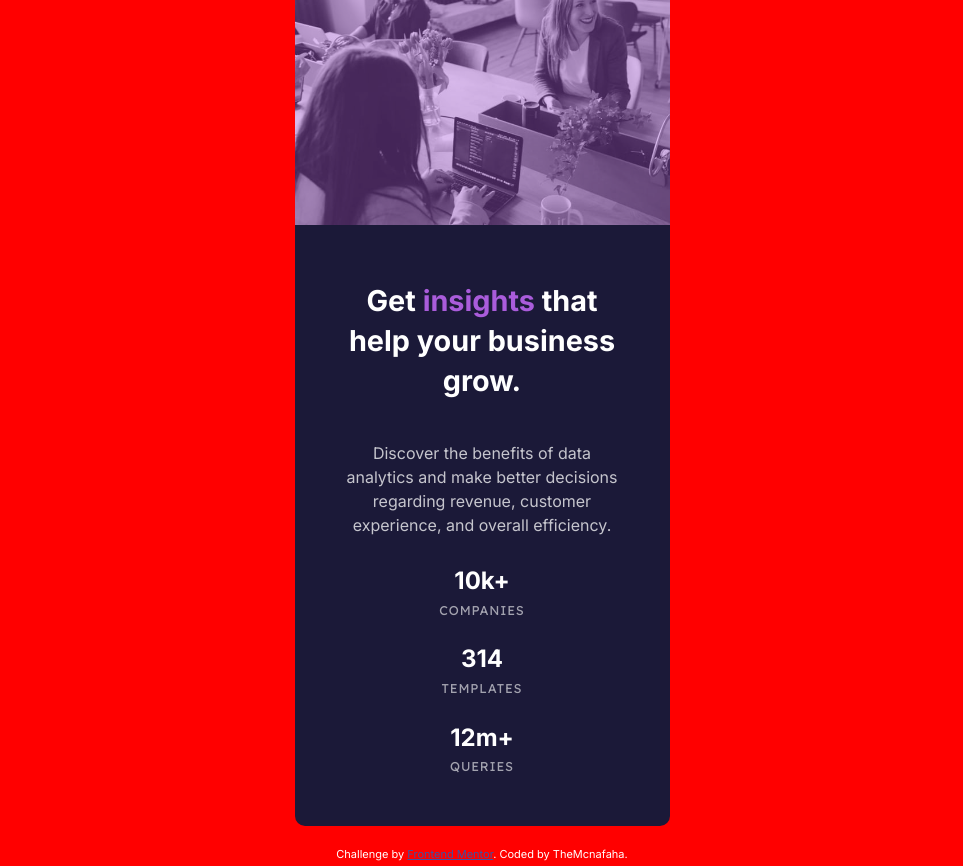
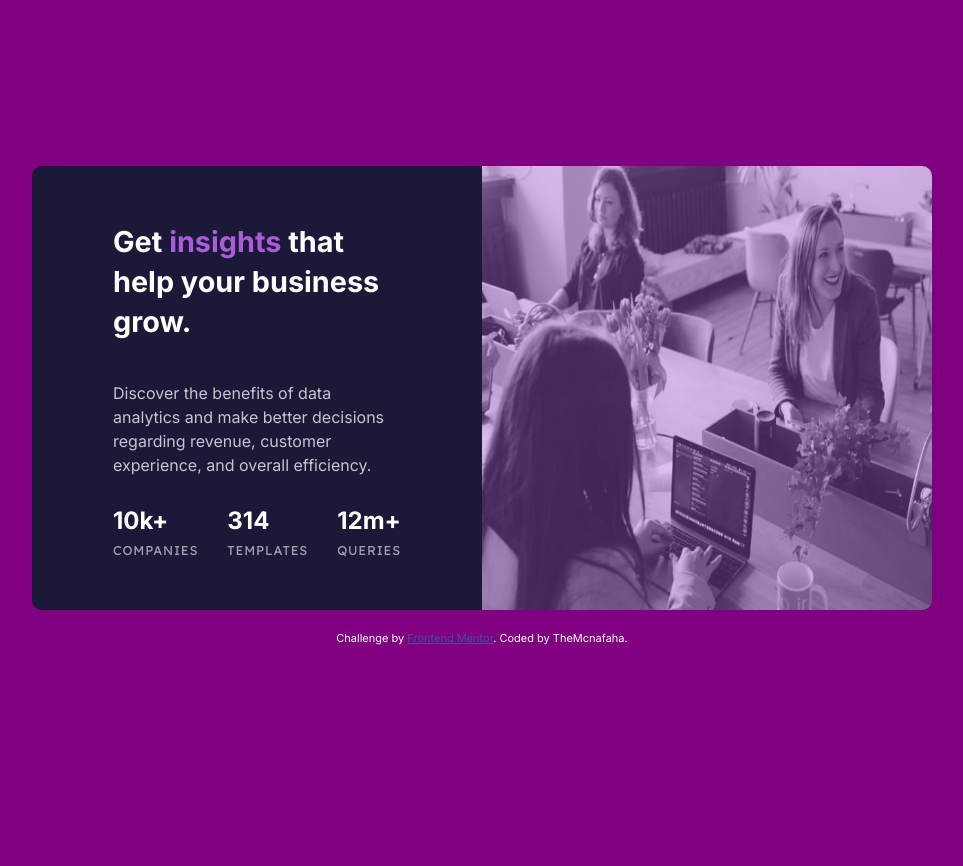
Before and after one commit to TheMcnafaha/fe-stats-preview-card.github.io, a plain HTML site: page index.html in a window 1280 px wide. Shown: the whole page, without its empty margins (158-1121 px from the left). After the commit the page ends 816 px from the top, so only its background shows below. Drawn offline with Linux system fonts and the light colour scheme.

Commit message:
feat(css): pretty good pc css, might've broken mobile

```diff
--- a/index.html
+++ b/index.html
@@ -25,15 +25,16 @@
     </style>
   </head>
   <body class="flex-center">
-    <main class="rounder-bottom flex-center rounder-all container">
-      <div class="canvas rounder-top">
+    <main class="rounder-bottom main-flex rounder-all container">
+      <div class="canvas rounder-top corner">
         <img
           src="./images/image-header-mobile.jpg"
           alt="people sitting around a laptop"
-          class="rounder-top"
+          class="corner"
         />
       </div>
       <article>
+        <div class="texts">
           <h2>
             Get <span class="purple"> insights</span> that help your business
             grow.
@@ -47,6 +48,7 @@
             <li>314 <span class="capitalize">templates</span></li>
             <li>12m+ <span class="capitalize">queries</span></li>
           </ul>
+        </div>
       </article>
     </main>
     <footer>
--- a/style.css
+++ b/style.css
@@ -1,6 +1,7 @@
 @import url("https://fonts.googleapis.com/css2?family=Inter:ital,opsz,wght@0,14..32,100..900;1,14..32,100..900&family=Lexend+Deca:wght@100..900&display=swap");
 img {
   width: 100%;
+  border-radius: 10px 10px 0 0;
 }
 * {
   box-sizing: border-box;
@@ -32,6 +33,7 @@ li {
   font-size: 1.5rem;
   font-weight: bold;
 }
+
 ul {
   display: flex;
   flex-direction: column;
@@ -70,6 +72,12 @@ p {
 .purple {
   color: hsl(277, 64%, 61%);
 }
+.main-flex {
+  display: flex;
+  flex-direction: column;
+  justify-content: center;
+  align-items: center;
+}
 .flex-center {
   display: flex;
   flex-direction: column;
@@ -86,6 +94,48 @@ p {
 }
 @media (min-width: 1080px) {
   body {
-    background-color: red;
+    background-color: purple;
+  }
+  .container {
+    max-width: 900px;
+  }
+  .main-flex {
+    display: grid;
+    grid-template: auto/ 1fr 1fr;
+    max-height: 800px;
+  }
+  ul {
+    flex-direction: row;
+    justify-content: space-between;
+    align-items: center;
+    width: 100%;
+  }
+  img {
+    height: 100%;
+    border-radius: 0;
+  }
+  .canvas {
+    border-radius: 0;
+    height: 100%;
+    grid-column: 2;
+    grid-row: 1;
+  }
+  .corner {
+    border-radius: 0 10px 10px 0;
+  }
+
+  article {
+    max-width: 100%;
+    display: flex;
+    align-items: center;
+    gap: 5rem;
+    text-align: left;
+  }
+
+  .texts {
+    max-width: 18rem;
+    display: flex;
+    flex-direction: column;
+    justify-content: space-between;
   }
 }
```
Lines whose indentation alone changed are shown as unchanged.
